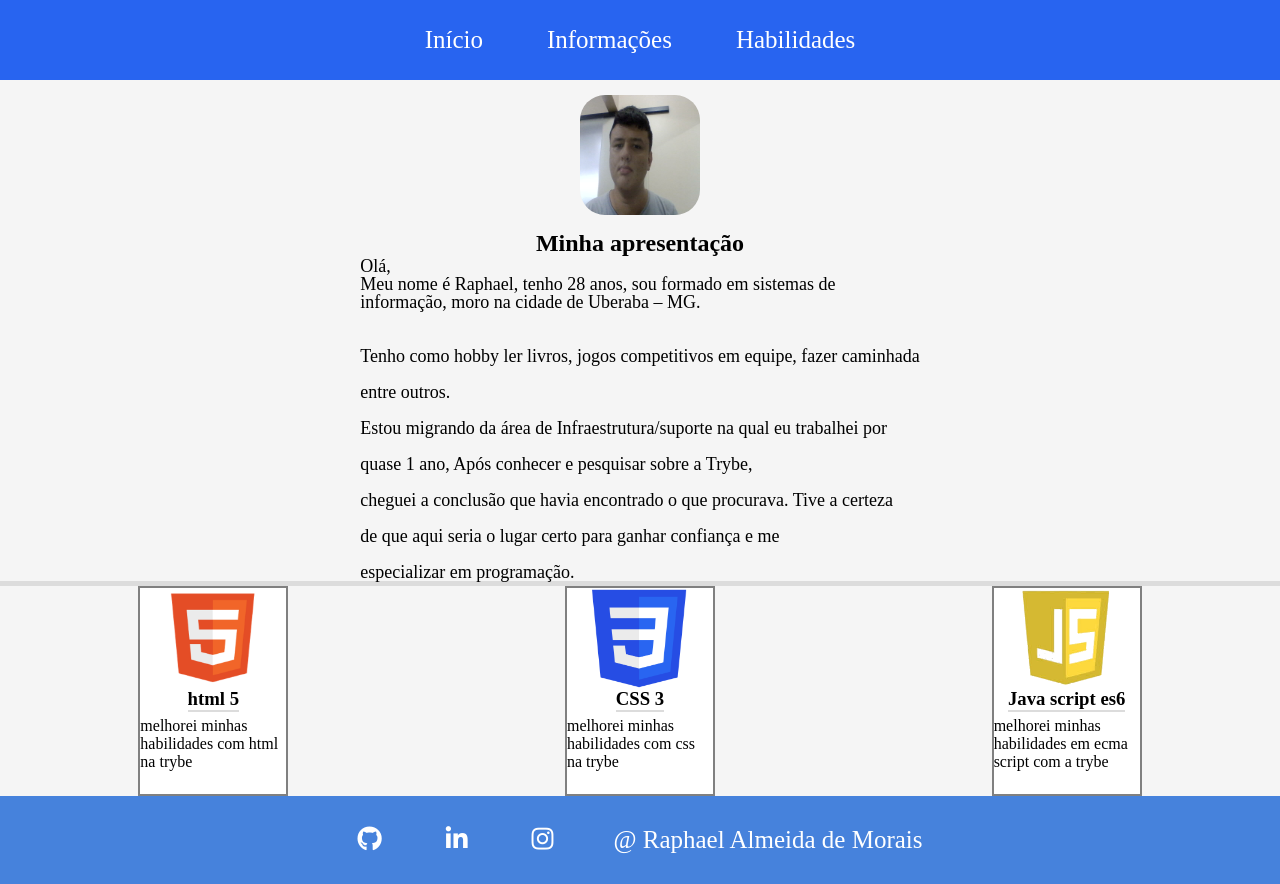
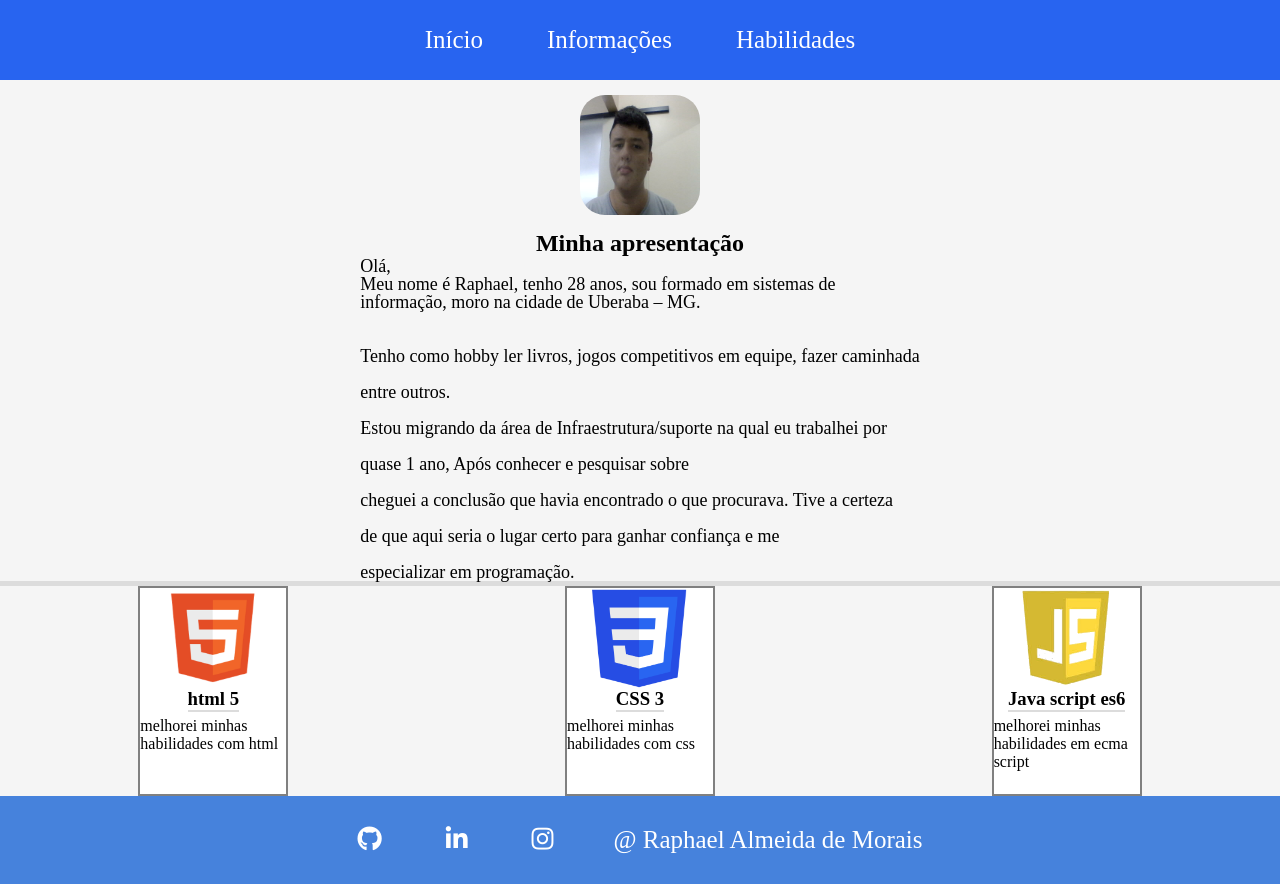
Before and after one commit to raphaelmoraisdevmg/primeiro-portifolio, a plain HTML site: page index.html in a window 1280 px wide. Drawn offline with Linux system fonts and the light colour scheme.

Commit message:
fix: ajustando os textos  do portifolio

```diff
--- a/index.html
+++ b/index.html
@@ -30,17 +30,17 @@
         <div class="skills-item">
             <img class="skill-img" src="img/html-logo.png" alt="">
             <h3 class="skill-title">html 5</h3>
-            <p clas="skill-text">melhorei minhas habilidades com html na trybe</p>
+            <p clas="skill-text">melhorei minhas habilidades com html</p>
         </div>
         <div class="skills-item">
             <img class="skill-img" src="img/css-logo.png">
             <h3 class="skill-title">CSS 3</h3>
-            <p clas="skill-text">melhorei minhas habilidades com css na trybe</p>
+            <p clas="skill-text">melhorei minhas habilidades com css  </p>
         </div>
         <div class="skills-item">
             <img class="skill-img" src="img/javaScript-logo.png">
             <h3 class="skill-title">Java script es6</h3>
-            <p  clas="skill-text">melhorei minhas habilidades em ecma script com a trybe</p>
+            <p  clas="skill-text">melhorei minhas habilidades em ecma script </p>
         </div>
     </section>
     <footer class="footer-container">
--- a/source/source.js
+++ b/source/source.js
@@ -10,7 +10,7 @@ Tenho como hobby ler livros, jogos competitivos em equipe, fazer caminhada\n
 entre outros.
 
 Estou migrando da área de Infraestrutura/suporte na qual eu trabalhei por\n
-quase 1 ano, Após conhecer e pesquisar sobre a Trybe,\n
+quase 1 ano, Após conhecer e pesquisar sobre\n
 cheguei a conclusão que havia encontrado o que procurava. Tive a certeza\n
 de que aqui seria o lugar certo para ganhar confiança e me\n
 especializar em programação.`
```
